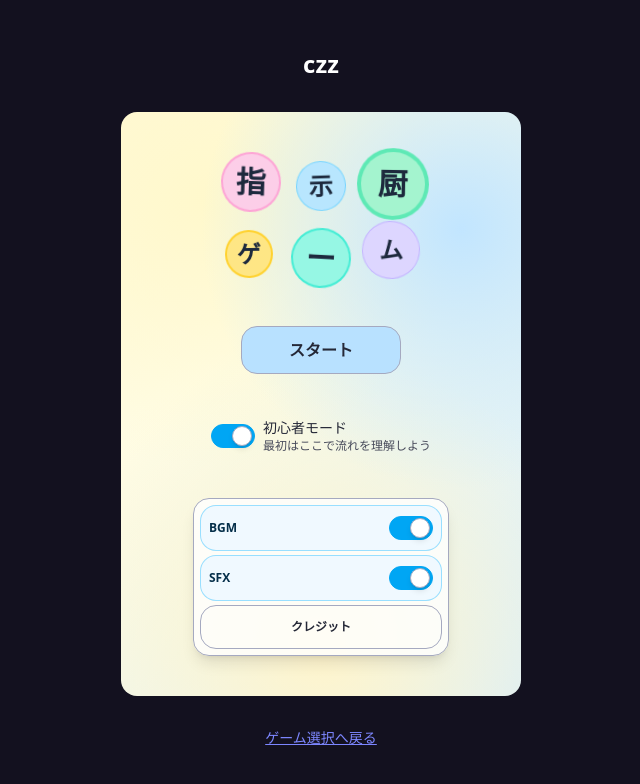
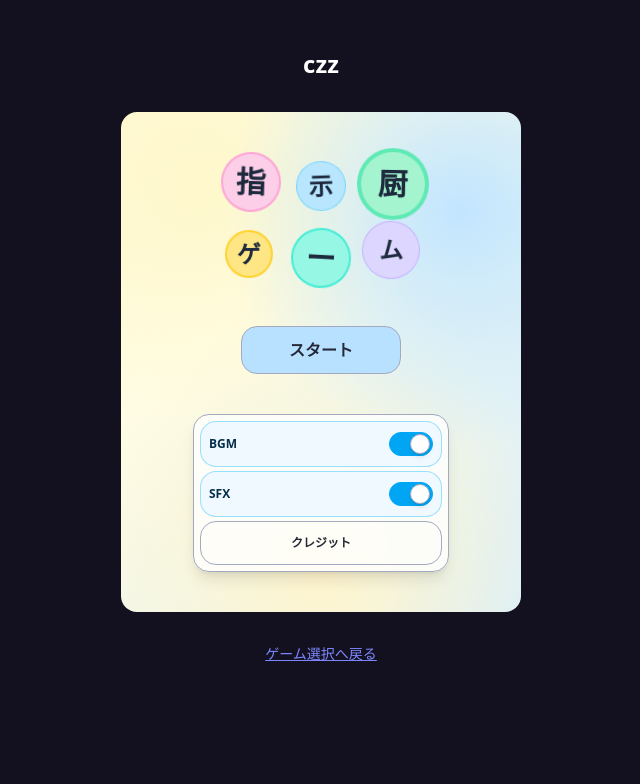
Before and after one commit to chapy0706/rondo, a Next.js app in the folder apps/web/: page /play/czz in a window 1280 px wide. Shown: the top 784 px of the page, without its empty margins (319-959 px from the left). Built offline with nearby package versions, Linux system fonts and the light colour scheme; no server answers.

Commit message:
#21 初心者モードトグル非表示対応

```diff
--- a/apps/web/src/games/czz/Czz.tsx
+++ b/apps/web/src/games/czz/Czz.tsx
@@ -7,6 +7,9 @@
  * 持たずにここで切り替える。結果画面の「おわる」で useSoloGame の reportResult を呼び、
  * 基盤の結果表示へ繋ぐ。本家の BGM・効果音・マスコットは初心者モードで出し、設定は
  * メモリ上だけで持つ（ADR 0019）。通信・DB・認証は持たない。
+ *
+ * 発表会（IT 初心者が大半）に合わせ、モードは初心者モードに固定し、切り替えの UI は
+ * 置かない（issue-21）。モードによる出し分け（配色・マスコット・音）は残している。
  */
 
 import type { PlayResult } from "@rondo/contracts";
@@ -29,6 +32,9 @@ import { SessionResult } from "./ui/SessionResult";
 import { type AudioSettings, TitleScreen } from "./ui/TitleScreen";
 import { T, themeStyle } from "./ui/theme";
 
+/** 表示モード。初心者モードに固定する（切り替えの UI は持たない）。 */
+const MODE: UiMode = "beginner";
+
 /** マニュアルの URL は環境変数から受け取る（未設定・不正ならリンクを出さない）。 */
 const MANUAL_URL = pickManualUrl(process.env.NEXT_PUBLIC_CZZ_MANUAL_URL);
 
@@ -36,8 +42,7 @@ export default function Czz() {
 	const { reportResult } = useSoloGame(czzManifest);
 
 	const [screen, setScreen] = useState<Screen>("title");
-	// 発表会の想定（IT 初心者が大半）に合わせ、初心者モードで始める。
-	const [mode, setMode] = useState<UiMode>("beginner");
+	const mode = MODE;
 	const [audio, setAudio] = useState<AudioSettings>({
 		bgmEnabled: true,
 		sfxEnabled: true,
@@ -84,7 +89,6 @@ export default function Czz() {
 					mode={mode}
 					audio={audio}
 					manualUrl={MANUAL_URL}
-					onModeChange={setMode}
 					onAudioChange={setAudio}
 					onStart={start}
 					onCredits={() => setScreen("credits")}
--- a/apps/web/src/games/czz/ui/TitleScreen.tsx
+++ b/apps/web/src/games/czz/ui/TitleScreen.tsx
@@ -2,8 +2,10 @@
  * czz の起動画面（本家のトップページ app/page.tsx の再現 / issue-21）。
  *
  * 初心者モードでは「指示厨ゲーム」のポップなタイトル、通常モードでは「Command Liner」と
- * 説明文を出す。スタート・初心者モードの切り替え・BGM/効果音のスイッチ・クレジット・
- * マニュアル（設定されていれば）を置く。設定はメモリ上だけで持つ（ADR 0019）。
+ * 説明文を出す。スタート・BGM/効果音のスイッチ・クレジット・マニュアル（設定されて
+ * いれば）を置く。設定はメモリ上だけで持つ（ADR 0019）。
+ * 本家にあった初心者モード⇔通常モードの切り替えは置かない。発表会（IT 初心者が大半）に
+ * 合わせてモードは Czz 側で初心者モードに固定する（issue-21）。
  */
 
 import type { UiMode } from "../presentation";
@@ -20,7 +22,6 @@ export function TitleScreen({
 	mode,
 	audio,
 	manualUrl,
-	onModeChange,
 	onAudioChange,
 	onStart,
 	onCredits,
@@ -28,7 +29,6 @@ export function TitleScreen({
 	mode: UiMode;
 	audio: AudioSettings;
 	manualUrl: string | null;
-	onModeChange: (mode: UiMode) => void;
 	onAudioChange: (audio: AudioSettings) => void;
 	onStart: () => void;
 	onCredits: () => void;
@@ -60,20 +60,6 @@ export function TitleScreen({
 			>
 				スタート
 			</button>
-
-			<div className="flex items-center gap-2 text-left">
-				<Switch
-					checked={isBeginner}
-					onChange={(next) => onModeChange(next ? "beginner" : "advanced")}
-					label="初心者モード切り替え"
-				/>
-				<div className="leading-tight">
-					<div className="font-medium text-sm">初心者モード</div>
-					<div className={`text-xs ${T.muted}`}>
-						最初はここで流れを理解しよう
-					</div>
-				</div>
-			</div>
 
 			<section
 				aria-label="初心者モード 操作パネル"
```
Also changed, not shown: 2 other files (tests, documents, lock files or other folders).
